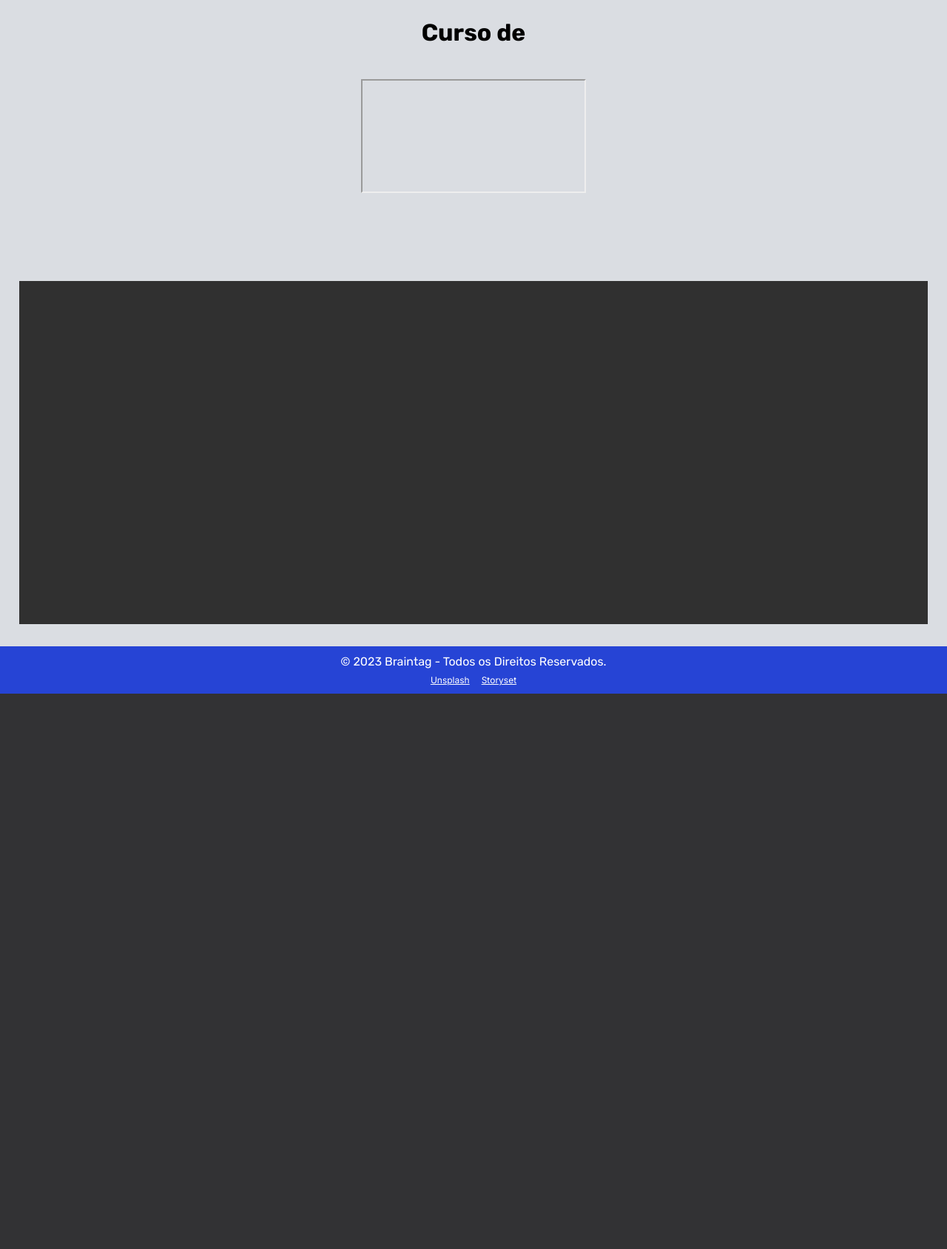
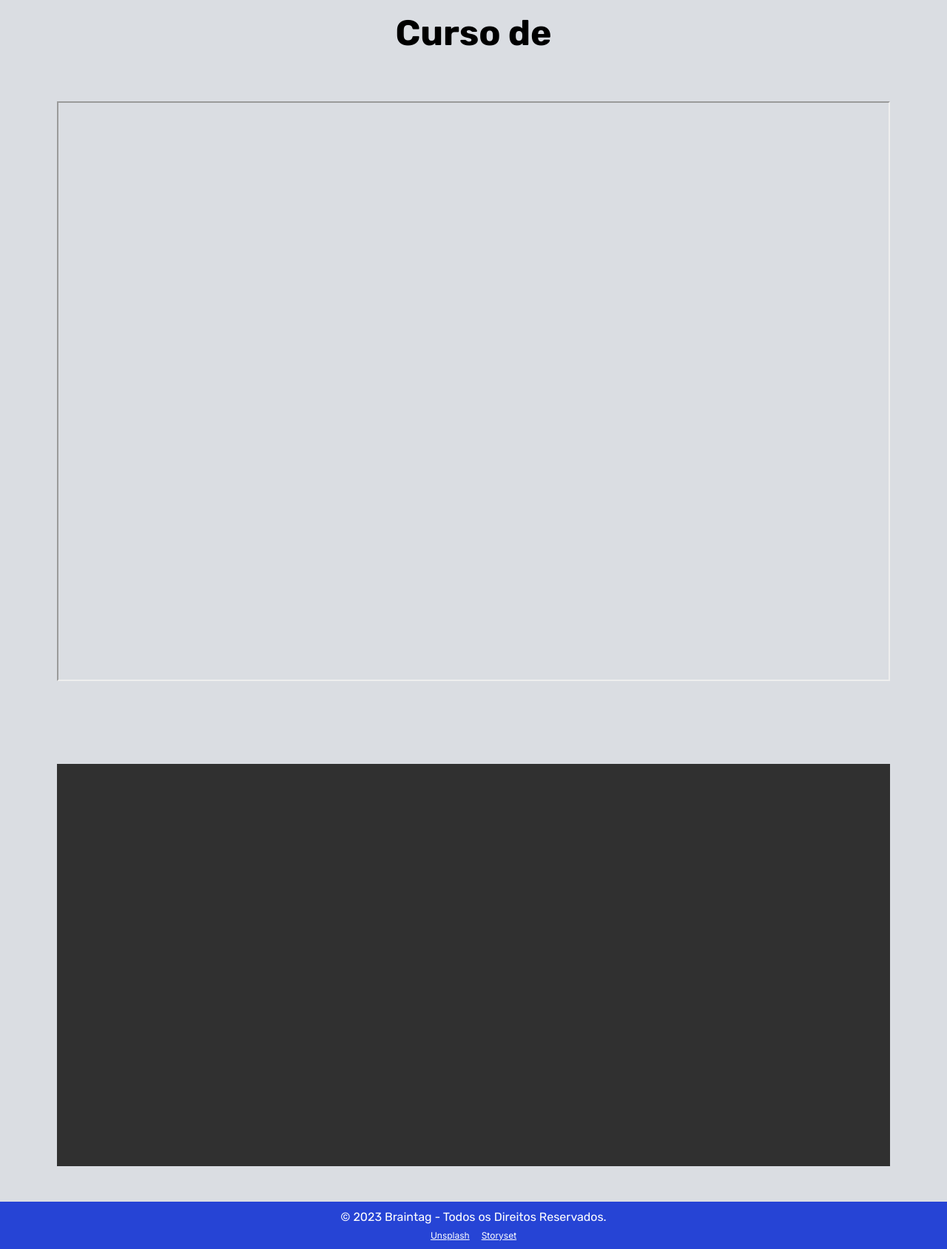
Before and after one commit to Braintag/Braintag, a PHP site: page /visualizar-curso.php?cid=1 in a window 1280 px wide. Shown: the part 80-1769 px from the top of the page at 74% size. Before the commit the page ends 1018 px from the top, so only its background shows below. Run offline with PHP 8.4, Linux system fonts and the light colour scheme; data that the repository does not hold is empty.

Commit message:
style: Responsividade no visualizar curso

```diff
--- a/css/visualizar-curso.css
+++ b/css/visualizar-curso.css
@@ -3,98 +3,194 @@
     padding: 0;
 }
 
-h1 {
-
-    font-family: 'Rubik';
-    padding: 2%;
-    align-items: center;
-    text-align: center;
-
+.info-curso {
+    display: flex;
+    flex-direction: column;
+    gap: 1rem;
+    margin: 1rem 0;
 }
 
-main {
-
-    padding: 0% 2%;
+.info-curso h1 {
+    font-family: var(--font-primary);
+    font-size: 2rem;
+    text-align: center;
 }
 
 .div-video {
-
-    margin-top: 20px;
-    margin-bottom: 40px;
     display: flex;
     justify-content: center;
     align-items: center;
 
+    padding: 0 2%;
 }
 
-.text-curso {
+.div-video iframe {
+    width: 100%;
+    height: 12.5rem;
+}
 
+.info-aula {
+    display: flex;
+    flex-direction: column;
+    gap: 1rem;
+    padding: 0 1rem;
+}
 
-    margin-top: 10px;
+.info-aula h2 {
+    font-family: var(--font-primary);
+    font-size: 1.5rem;
+    font-weight: 500;
+}
+
+.info-aula p {
+    font-size: 1rem;
+}
+
+.listagens-aulas {
     display: flex;
     flex-direction: column;
     justify-content: center;
+    gap: 2rem;
+    overflow-y: scroll;
+    overflow-x: hidden;
 
+    width: 100%;
+    height: 25rem;
+    margin: 1rem 0;
+    padding: 0 1rem;
 
+    background-color: var(--bg-card);
 }
 
-.text-curso h2 {
+.aulas-links {
+    height: 4rem;
+    margin-right: 1rem;
 
-
-    font-size: 25px;
-    padding: 1%;
-
+    box-shadow: 0px 10px 40px #00000056;
+    background-color: var(--blue-secondary);
+    transition: ease-in-out 200ms;
 }
 
+.aulas-links a {
+    display: flex;
+    align-items: center;
 
-.text-curso p {
-    font-size: 20px;
-    padding: 1%;
+    height: 100%;
+    padding-left: 2rem;
+
+    text-decoration: none;
+    font-size: 1rem;
+
+    color: var(--white-text);
 }
 
-.aula-curso {
+.aulas-links:hover {
+    background-color: var(--blue-form);
+}
 
+@media(min-width: 768px) {
+    .info-curso h1 {
+        font-family: var(--font-primary);
+        font-size: 3rem;
+        text-align: center;
+    }
+
+    .div-video iframe {
+        width: 100%;
+        height: 31rem;
+    }
+
+    .info-aula h2 {
+        font-family: var(--font-primary);
+        font-size: 2rem;
+        font-weight: 500;
+    }
+
+    .info-aula p {
+        font-size: 1.5rem;
+    }
+
+    .listagens-aulas {
         display: flex;
         flex-direction: column;
         justify-content: center;
-    height: 29rem;
+        gap: 2rem;
         overflow-y: scroll;
-    font-size: 20px;
-    gap: 50px;
+
+        width: 100%;
+        height: 34rem;
+        margin: 1rem 0;
+        padding: 0 1rem;
+
         background-color: var(--bg-card);
-    margin-top: 30px;
-    margin-bottom: 30px;
-
     }
 
-.div-aula1 a{
-    width: 149px;
-    height: 50px;
-    text-decoration: none;
-    color: var(--white-text);
+    .aulas-links {
+        width: 100%;
+        height: 6rem;
+
+        box-shadow: 0px 10px 40px #00000056;
         background-color: var(--blue-secondary);
     }
 
-.div-aula2 a{
-    width: 149px;
-    height: 50px;
+    .aulas-links a {
+        display: flex;
+        align-items: center;
+
+        height: 100%;
+        padding-left: 2rem;
+
         text-decoration: none;
+        font-size: 1.5rem;
+
         color: var(--white-text);
-    background-color: var(--blue-secondary);
+    }
 }
 
-.div-aula3 a{
-    width: 149px;
-    height: 50px;
-    text-decoration: none;
-    color: var(--white-text);
-    background-color: var(--blue-secondary);
+@media (min-width: 1280px) {
+    main {
+        padding: 0 6%;
     }
 
-.div-aula4 a{
-    width: 149px;
-    height: 50px;
-    text-decoration: none;
-    color: var(--white-text);
-    background-color: var(--blue-secondary);
+    .div-video {
+        display: flex;
+        justify-content: center;
+        align-items: center;
+
+        padding: 0;
     }
+
+    .info-curso h1 {
+        font-family: var(--font-primary);
+        font-size: 3rem;
+        text-align: center;
+        margin-bottom: 3rem;
+    }
+
+    .div-video iframe {
+        width: 100%;
+        height: 49rem;
+    }
+
+    .info-aula {
+        display: flex;
+        flex-direction: column;
+        gap: 1rem;
+        padding: 2rem 1rem;
+    }
+
+    .listagens-aulas {
+        display: flex;
+        flex-direction: column;
+        justify-content: center;
+        gap: 2rem;
+        overflow-y: scroll;
+
+        width: 100%;
+        height: 34rem;
+        margin-bottom: 3rem;
+        padding: 2rem;
+
+        background-color: var(--bg-card);
+    }
+}
--- a/visualizar-curso.php
+++ b/visualizar-curso.php
@@ -38,7 +38,7 @@
                 }
 
                 echo "
-                    <div>
+                    <div class='info-curso'>
                         <h1>Curso de $nome</h1>
 
                         <div class='div-video'>
@@ -46,14 +46,14 @@
                         </div>
                     </div>
 
-                    <section class='text-curso'>
+                    <section class='info-aula'>
                         <h2>$nomeAula</h2>
                         <p>$descricao</p>
                     </section>
                 ";
             }
 
-                echo "<section class ='aula-curso'>";
+                echo "<section class ='listagens-aulas'>";
 
                 if ($listagensDeAulas != 0) {
                     foreach($listagensDeAulas as $aula) {
@@ -64,7 +64,7 @@
                         $idCurso = $aula["idCurso"];
 
                         echo "
-                            <div class ='div-aula1'>
+                            <div class ='aulas-links'>
                                 <a href='./visualizar-curso.php?cid=$idCurso&aid=$idAula'>$nome</a>
                             </div>
                         ";
```
Lines whose indentation alone changed are shown as unchanged.
